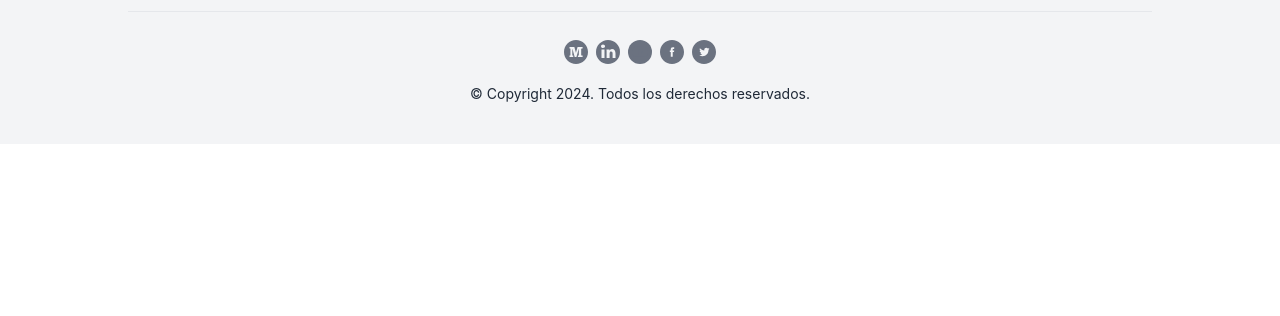
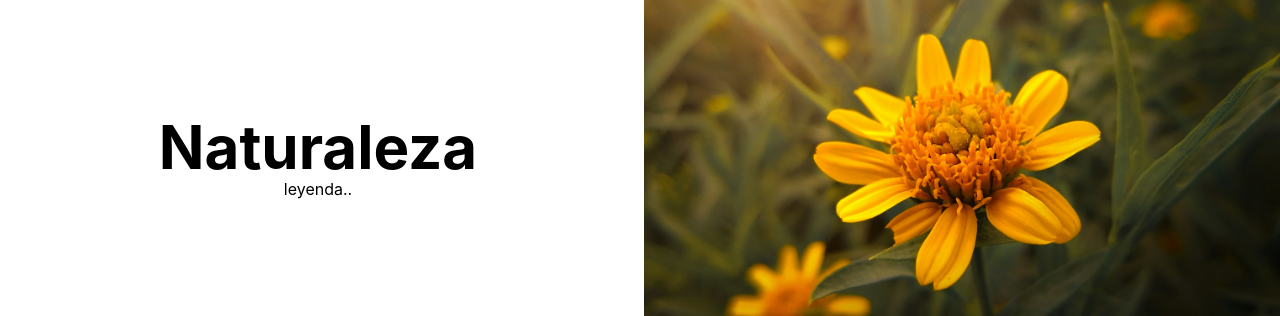
Before and after one commit to johnalex97/photogra-project, a React (Create React App) app in the folder pothohub/: page / in a window 1280 px wide. Shown: the part 2169-2485 px from the top of the page. Before the commit the page ends 2313 px from the top, so only its background shows below. Built offline with nearby package versions, Linux system fonts and the light colour scheme.

Commit message:
Agregamos seccion de naturaleza

```diff
--- a/pothohub/src/components/sections.jsx
+++ b/pothohub/src/components/sections.jsx
@@ -38,6 +38,16 @@ export const Sections = (props) => {
             </div>
         </div>
 
+        <div class="flex">
+            <div class="m-auto">
+                <h3 class="text-6xl font-bold">Naturaleza</h3>
+                <button>leyenda..</button>
+            </div>
+        </div>
+
+        <div>
+            <img class="h-auto max-w-full rounded-lg" src={props.data ? (props.data.nature ? props.data.nature.largeImage : "Loading") : ""} alt=""/>
+        </div>
     </div>
     );
 };
--- a/pothohub/src/data/data.json
+++ b/pothohub/src/data/data.json
@@ -16,15 +16,21 @@
         },
         "portrait":
         {
-            "title": "Food",
+            "title": "Portraits",
             "largeImage": "media/images/portraits/retratoSeccion.jpg",
             "smallImage": "media/images/portraits/retratoSeccion.jpg"
         },
         "product":
         {
-            "title": "Food",
+            "title": "Product",
             "largeImage": "media/images/products/prodcutosSeccion.jpg",
             "smallImage": "media/images/products/prodcutosSeccion.jpg"
+        },
+        "nature":
+        {
+            "title": "Nature",
+            "largeImage": "media/images/nature/natureSeccion.jpg",
+            "smallImage": "media/images/nature/natureSeccion.jpg"
         }
       }
 
```
Also changed, not shown: pothohub/public/media/images/nature/natureSeccion.jpg (added).
